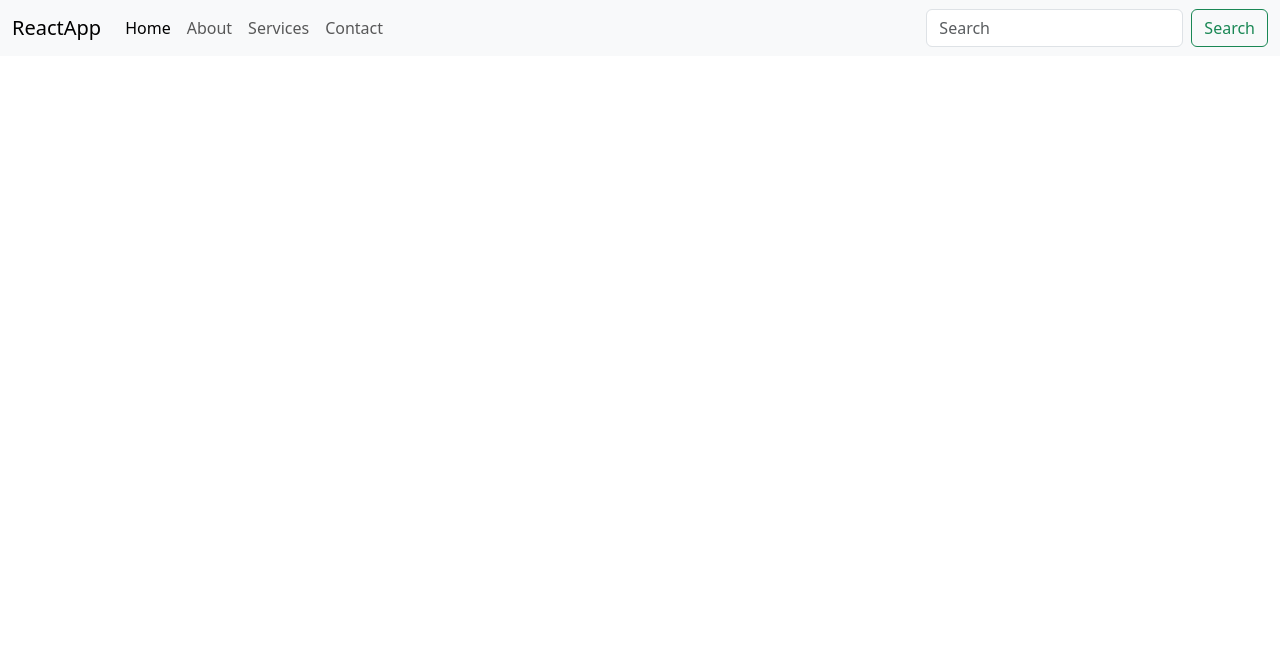
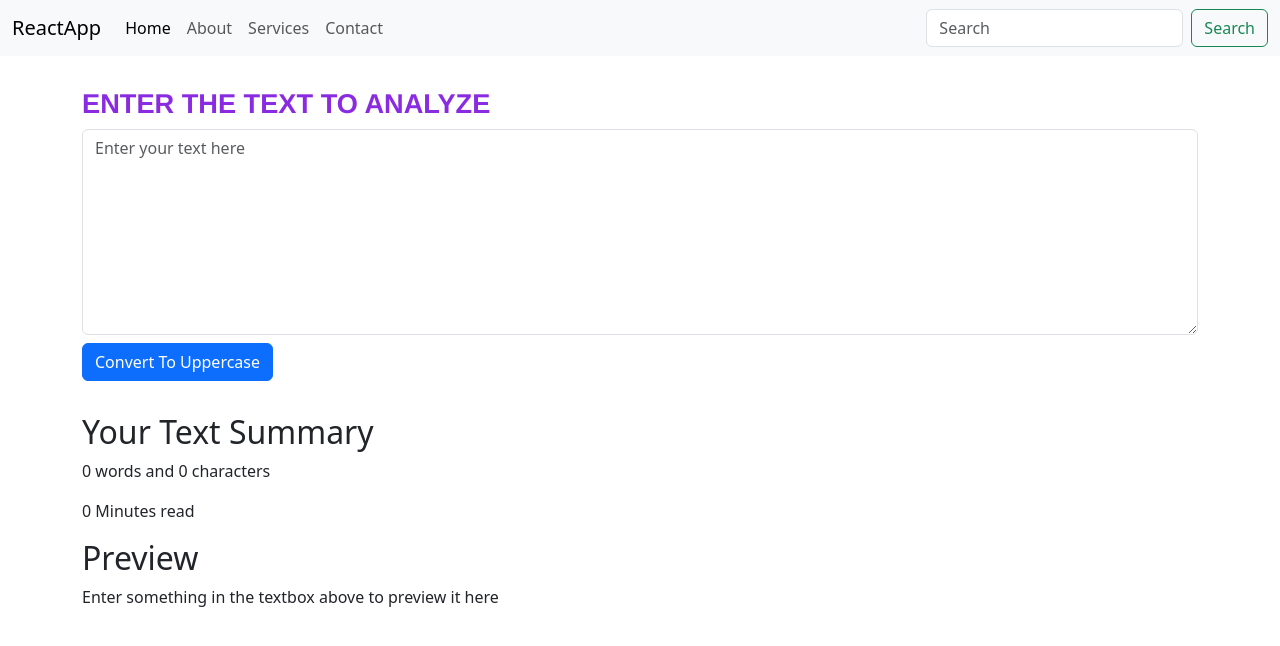
Before and after one commit to MuhammadMuhebRiaz/React, a React (Create React App) app: page / in a window 1280 px wide. Shown: the top 646 px of the page. Built offline with nearby package versions, Linux system fonts and the light colour scheme.

Commit message:
Enhanced TextForm component: - Added word and character count - Implemented reading time estimation - Added live text preview feature - Improved UI with conditional rendering for empty text

```diff
--- a/src/App.js
+++ b/src/App.js
@@ -1,16 +1,19 @@
 import logo from './logo.svg';
 import './App.css';
 import Navbar from './components/Navbar';
+import TextForm from './components/TextForm';
 let name = 'Muheb Riaz';
 
 function App() {
   return (
-    <Navbar title="ReactApp"
+    <>
+      <Navbar title="ReactApp"
                   home="Home"
                   about="About"
                   services="Services"
-                  contact="Contact"
-                  />
+                  contact="Contact"/>
+      <TextForm heading="Enter The Text To Analyze"/>
+    </>
   );
 }
 
--- /dev/null
+++ b/src/components/TextForm.js
@@ -0,0 +1,49 @@
+import React, { useState } from 'react';
+import PropTypes from 'prop-types';
+
+export default function TextForm(props) {
+
+  const [Text, setText] = useState('');
+
+  const handleUpClick = () => {
+    const newText = Text ? Text.toUpperCase() : '';
+    setText(newText);
+    console.log("Converted to Uppercase:", newText);
+  };
+
+  const handleUpOnChange = (event) => {
+    setText(event.target.value);
+    console.log("on change:", event.target.value);
+  };
+
+  const wordCount = Text.trim().length === 0 ? 0 : Text.trim().split(/\s+/).length; // Count words
+
+  return (
+    <>
+      <div className="container">
+        <h1>{props.heading}</h1>
+        <div className="mb-3">
+          <textarea
+            className="form-control"
+            value={Text}
+            onChange={handleUpOnChange}
+            id="mybox"
+            rows="8"
+            placeholder="Enter your text here"
+          ></textarea>
+          <button type="button" className="btn btn-primary my-2" onClick={handleUpClick}>
+            Convert To Uppercase
+          </button>
+        </div>
+      </div>
+      <div className="container my-4">
+        <h2>Your Text Summary</h2>
+        <p>{wordCount} words and {Text.length} characters</p>
+        <p>{0.008 * wordCount} Minutes read</p>
+       <p>{}</p>
+        <h2>Preview</h2>
+        <p>{Text.length > 0 ? Text : "Enter something in the textbox above to preview it here"}</p>
+      </div>
+    </>
+  );
+}
--- a/src/index.css
+++ b/src/index.css
@@ -0,0 +1,29 @@
+*{
+          margin: 0;
+          padding: 0;
+          box-sizing: border-box;
+}
+.container h1{
+          font-size: 1.70rem;
+          margin-top:2rem;
+          font-family:'Franklin Gothic Medium', 'Arial Narrow', Arial, sans-serif;
+          font-weight: 600;
+          color:blueviolet;
+          text-transform: uppercase;
+
+}
+.container .btn1{
+          margin-top: 1rem;
+          padding: 0.5rem 1rem;
+          font-size: 1rem;
+          font-weight: 600;
+          color: white;
+          background-color: blueviolet;
+          border: none;
+          border-radius: 5px;
+          cursor: pointer;
+}
+.container .btn1:active{
+          transform: scale(0.98);
+          background-color: blue;
+}
```
